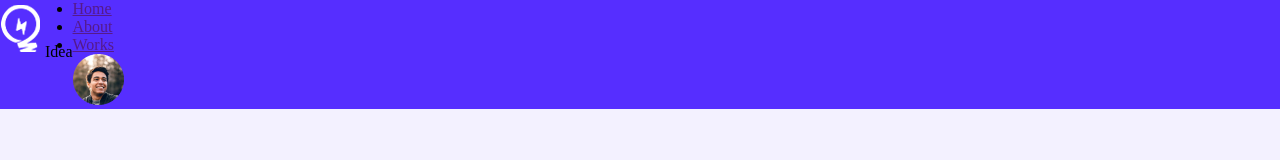
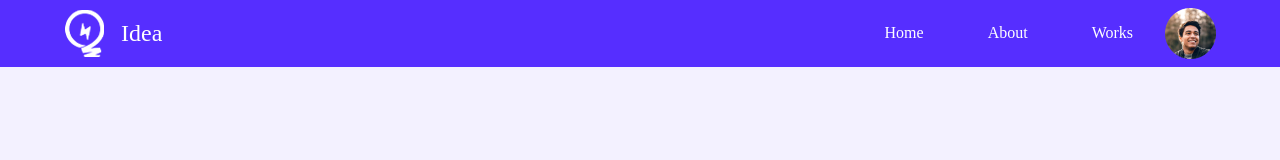
Before and after one commit to Zakariabn/leader-board-main, a plain HTML site: page index.html in a window 1280 px wide. Drawn offline with Linux system fonts and the light colour scheme.

Commit message:
nav bar complited

```diff
--- a/index.html
+++ b/index.html
@@ -13,20 +13,30 @@
 <body>
   <header>
     <nav class="nav-bar">
-      <div class="logo">
-        <img src="./asset/images/icons/logo/nav-logo.png" alt="Idea logo">
-        <span>Idea</span>
-      </div>
+      <div class="nav-items-container">
+        <div class="logo">
+          <img src="./asset/images/icons/logo/nav-logo.png" alt="Idea logo">
+          <span class="logo-text">Idea</span>
+        </div>
 
-      <div class="nav-item-container">
-        <ul>
-          <li class="nav-item nav-item-1"><a href="" class="nav-link">Home</a></li>
-          <li class="nav-item nav-item-2"><a href="" class="nav-link">About</a></li>
-          <li class="nav-item nav-item-3"><a href="" class="nav-link">Works</a></li>
+        <div class="nav-items">
+          <ul>
+            <li class="nav-item nav-item-1"><a href="#" class="nav-link">Home</a></li>
+            <li class="nav-item nav-item-2"><a href="#" class="nav-link">About</a></li>
+            <li class="nav-item nav-item-3"><a href="#" class="nav-link">Works</a></li>
+          </ul>
           <img class="nav-item nav-item-4 profile-img" src="./asset/images/icons/profile.png" alt="Player profile">
-        </ul>
+        </div>
       </div>
     </nav>
   </header>
+
+  <main>
+
+  </main>
+
+  <footer>
+
+  </footer>
 </body>
 </html>
--- a/syele/nav-bar.css
+++ b/syele/nav-bar.css
@@ -1,4 +1,39 @@
+
 .nav-bar {
-  display: flex;
+  width: 100vw;
+  /* height: ; */
   background-color: var(--blue);
 }
+.nav-bar .nav-items-container{
+  width: 100%;
+  max-width: 1200px;
+  margin: auto;
+  display: flex;
+  justify-content: space-between;
+  align-items: center;
+}
+.nav-bar .nav-items-container .logo{
+  padding: .3rem 1.5rem;
+  display: flex;
+  align-items: center;
+}
+.nav-bar .nav-items-container .logo .logo-text {
+  font-size: 1.5rem;
+  color: white;
+  margin-left: 1rem;
+}
+
+.nav-bar .nav-items-container .nav-items { /*this is for image and items*/
+  display: flex;
+  padding: .3rem 1.5rem;
+}
+.nav-bar .nav-items-container .nav-items ul {
+  display: flex;
+  align-items: center;
+  list-style: none;
+}
+.nav-bar .nav-items-container .nav-items .nav-item .nav-link {
+  text-decoration: none;
+  color: white;
+  padding: 0 2rem;
+}
```
